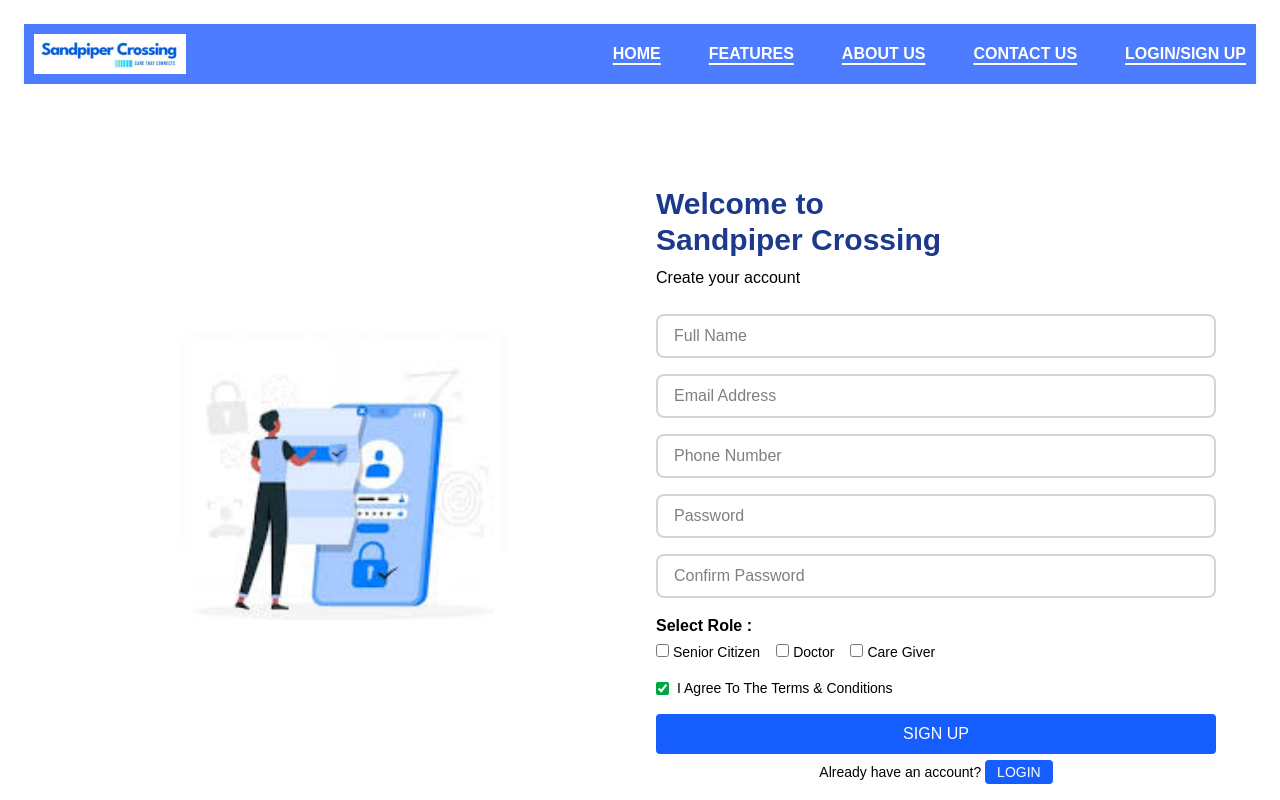
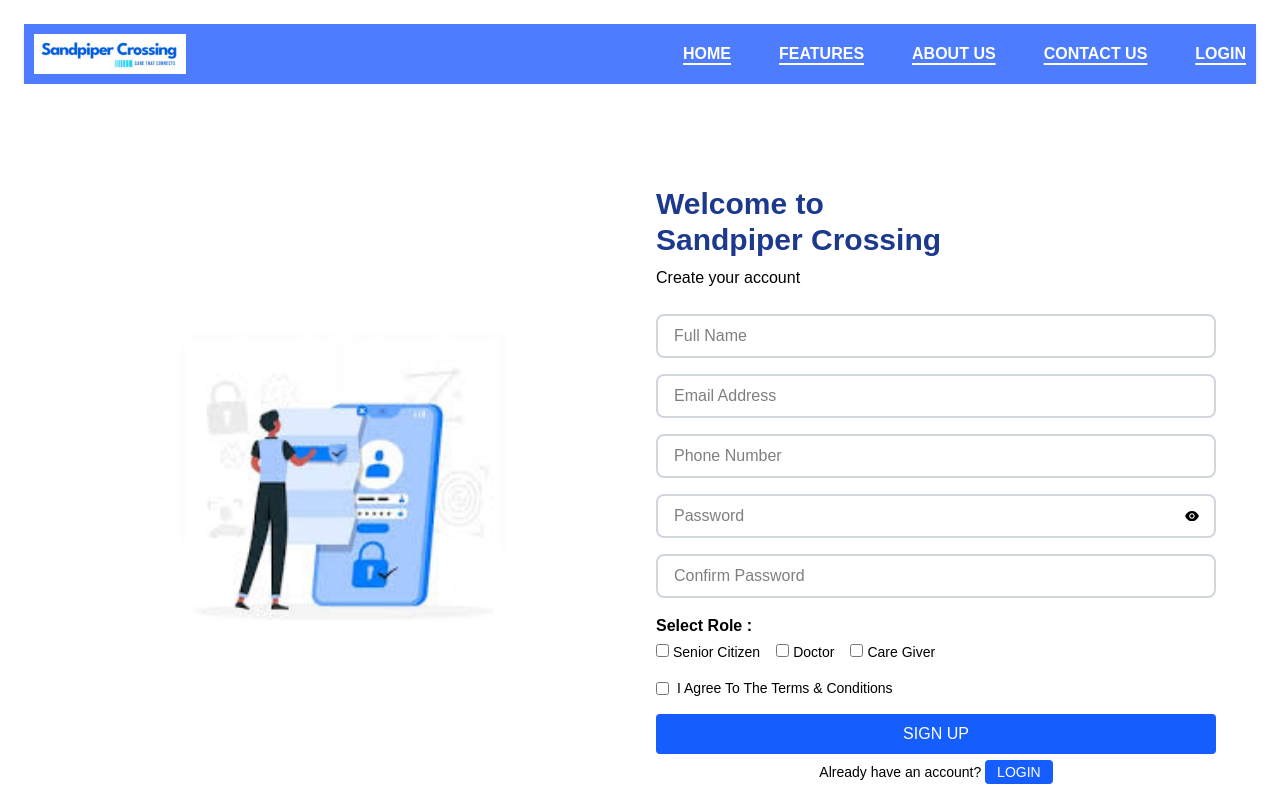
Before and after one commit to SurajGuptaDA/soft-eng-project, a Next.js app in the folder project/: page /sign-up in a window 1280 px wide. Shown: the top 800 px of the page. Built offline with nearby package versions, Linux system fonts and the light colour scheme.

Commit message:
login signup update 2

```diff
--- a/project/src/app/log-in/page.tsx
+++ b/project/src/app/log-in/page.tsx
@@ -6,10 +6,12 @@
         <img src={logo.src} alt="Logo" className="h-10 mr-auto" />
          {/* Logo on the left side */}
         <ul className="flex gap-12">
-          {['Home', 'Features', 'About Us', 'Contact Us', 'Login/Sign Up'].map((item, idx) => (
+          {['Home', 'Features', 'About Us', 'Contact Us', 'Sign Up'].map((item, idx) => (
             <li key={idx}>
               <a
-                href="/"
+                href={
+                  item === 'Home' ? '/' : item === 'Features' ? '/features' : item === 'About Us' ? '/about' : item === 'Contact Us' ? '/contact' : '/sign-up'
+                }
                 className="text-white font-bold uppercase underline underline-offset-4 decoration-2 hover:opacity-90 transition"
               >
                 {item}
--- a/project/src/app/sign-up/page.tsx
+++ b/project/src/app/sign-up/page.tsx
@@ -1,3 +1,6 @@
+"use client";
+import { useState } from 'react';
+import { AiFillEye, AiFillEyeInvisible } from 'react-icons/ai';
 import logo from '../../../public/Screenshot 2025-06-27 194546.png';
 function Navbar() {
   return (
@@ -6,10 +9,12 @@
         <img src={logo.src} alt="Logo" className="h-10 mr-auto" />
          {/* Logo on the left side */}
         <ul className="flex gap-12">
-          {['Home', 'Features', 'About Us', 'Contact Us', 'Login/Sign Up'].map((item, idx) => (
+          {['Home', 'Features', 'About Us', 'Contact Us', 'Login'].map((item, idx) => (
             <li key={idx}>
               <a
-                href="/"
+                href={
+                  item === 'Home' ? '/' : item === 'Features' ? '/features' : item === 'About Us' ? '/about' : item === 'Contact Us' ? '/contact' : '/log-in'
+                }
                 className="text-white font-bold uppercase underline underline-offset-4 decoration-2 hover:opacity-90 transition"
               >
                 {item}
@@ -32,6 +37,32 @@
 }
 
 export default function SignupPage() {
+
+  const [formData, setFormData] = useState({
+    fullName: '',
+    email: '',
+    phoneNumber: '',
+    password: '',
+    confirmPassword: '',
+    role: {
+      seniorCitizen: false,
+      doctor: false,
+      careGiver: false,
+    },
+  });
+  const [showPassword, setShowPassword] = useState(false);
+  const [isAgree, setIsAgree] = useState(false);
+
+  async function handleSubmit(e: React.FormEvent<HTMLFormElement>) {
+    e.preventDefault();
+    if (!isAgree) {
+      alert('Please agree to the Terms & Conditions');
+      return;
+    }
+
+    // Handle form submission logic here
+    console.log('Form submitted:', formData);
+  }
   return (
     <>
     <Navbar />
@@ -49,38 +80,66 @@
           </h2>
           <p className="mb-6 font-medium text-black">Create your account</p>
 
-          <form className="space-y-4 text-black">
+          <form className="space-y-4 text-black" onSubmit={handleSubmit}>
             <input
               type="text"
               placeholder="Full Name"
+              required
+              onChange={(e) => setFormData({ ...formData, fullName: e.target.value })}
               className="w-full border-2 border-gray-300 rounded-lg px-4 py-2 focus:outline-blue-500"
             />
             <input
               type="email"
               placeholder="Email Address"
+              required
+              onChange={(e) => setFormData({ ...formData, email: e.target.value })}
               className="w-full border-2 border-gray-300 rounded-lg px-4 py-2 focus:outline-blue-500"
             />
             <input
               type="tel"
               placeholder="Phone Number"
+              required
+              onChange={(e) => setFormData({ ...formData, phoneNumber: e.target.value })}
               className="w-full border-2 border-gray-300 rounded-lg px-4 py-2 focus:outline-blue-500"
             />
+
+            <div className="relative">
+              <input
+                type={showPassword ? 'text' : 'password'}
+                placeholder="Password"
+                required
+                onChange={(e) => setFormData({ ...formData, password: e.target.value })}
+                className="w-full border-2 border-gray-300 rounded-lg px-4 py-2 focus:outline-blue-500"
+                />
+              <button
+                type="button"
+                onClick={() => setShowPassword(!showPassword)}
+                className="absolute right-4 top-1/2 transform -translate-y-1/2"
+                >
+                {showPassword ? <AiFillEyeInvisible /> : <AiFillEye />}
+              </button>
+            </div>
+
             <input
               type="password"
-              placeholder="Password"
-              className="w-full border-2 border-gray-300 rounded-lg px-4 py-2 focus:outline-blue-500"
-            />
-            <input
-              type="password"
+              required
               placeholder="Confirm Password"
               className="w-full border-2 border-gray-300 rounded-lg px-4 py-2 focus:outline-blue-500"
-            />
+              onChange={(e) => setFormData({ ...formData, confirmPassword: e.target.value })}
+              />
+
+            {formData.password !== formData.confirmPassword && (
+              <p className="text-red-500 text-sm">Passwords do not match</p>
+            )}
 
             {/* Role Selection */}
             <div>
               <p className="mb-1 font-semibold">Select Role :</p>
               <div className="flex gap-4 text-sm">
-                <label><input type="checkbox" className="mr-1" />Senior Citizen</label>
+                <label><input type="checkbox" className="mr-1" onChange={(e) => setFormData({ ...formData, role: {
+                  ...formData.role,
+                  seniorCitizen: e.target.checked
+                } })}/>Senior Citizen</label>
                 <label><input type="checkbox" className="mr-1" />Doctor</label>
                 <label><input type="checkbox" className="mr-1" />Care Giver</label>
               </div>
@@ -92,7 +151,8 @@
                 type="checkbox"
                 id="terms"
                 className="mr-2 accent-green-600"
-                defaultChecked
+                onChange={(e) => setIsAgree(e.target.checked)}
+                checked={isAgree}
                 title="Agree to the Terms & Conditions"
               />
               <label htmlFor="terms">I Agree To The Terms & Conditions</label>
```
Also changed, not shown: project/package.json (+6 -5 lines), 1 other file (tests, documents, lock files or other folders).
